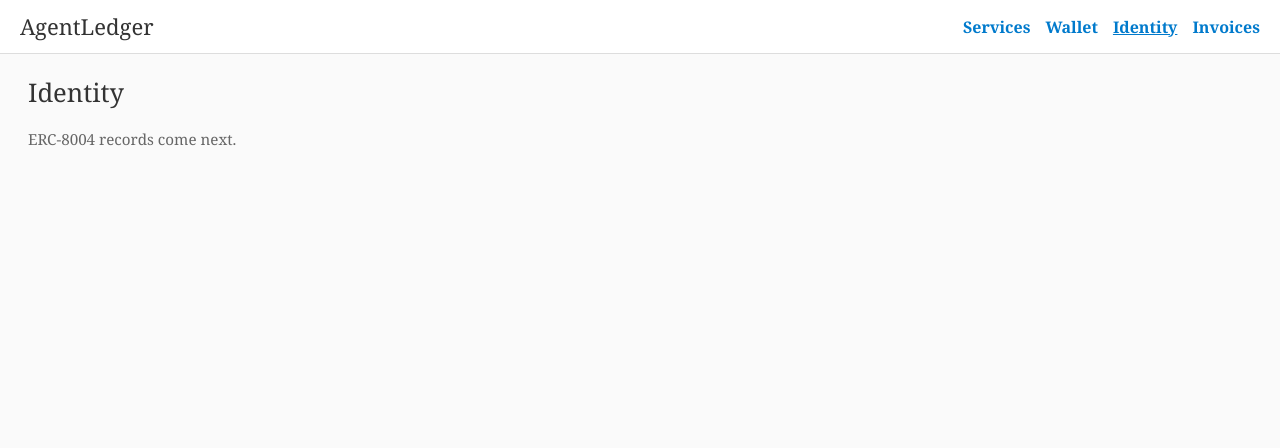
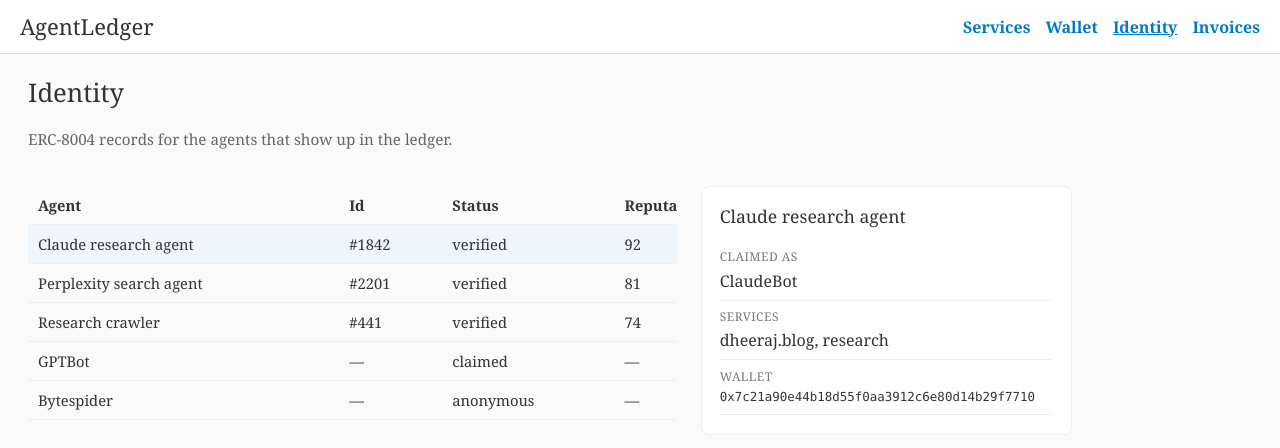
Before and after one commit to dhru7777/AgentGate, a React (Vite) app in the folder apps/dashboard/: page / in a window 1280 px wide. Both pictures are taken after a click on the button "Identity". Shown: the top 448 px of the page. Built offline with nearby package versions, Linux system fonts and the light colour scheme.

Commit message:
List the agents from the sample ledger on Identity.

```diff
--- a/apps/dashboard/src/App.tsx
+++ b/apps/dashboard/src/App.tsx
@@ -1,6 +1,7 @@
 import { useEffect, useState } from "react";
 import { defaultRules, SERVICES } from "./data";
 import type { AgentView, Range, Rule, ServiceView, Tab } from "./types";
+import { IdentityView } from "./views/IdentityView";
 import { ServicesView } from "./views/ServicesView";
 import { WalletView } from "./views/WalletView";
 
@@ -87,12 +88,7 @@ export function App() {
         />
       )}
       {tab === "wallet" && <WalletView />}
-      {tab === "identity" && (
-        <main className="ledger-page">
-          <h1>Identity</h1>
-          <p className="obs-meta">ERC-8004 records come next.</p>
-        </main>
-      )}
+      {tab === "identity" && <IdentityView />}
       {tab === "invoices" && (
         <main className="ledger-page">
           <h1>Invoices</h1>
--- /dev/null
+++ b/apps/dashboard/src/views/IdentityView.tsx
@@ -0,0 +1,53 @@
+import { useState } from "react";
+import { identitiesFor, serviceName } from "../summarize";
+
+export function IdentityView() {
+  const rows = identitiesFor("all");
+  const [selected, setSelected] = useState(rows[0]?.name ?? "");
+  const current = rows.find((row) => row.name === selected) ?? rows[0];
+
+  return (
+    <div className="ledger-page">
+      <header className="obs-top">
+        <div>
+          <h1>Identity</h1>
+          <p className="obs-meta">ERC-8004 records for the agents that show up in the ledger.</p>
+        </div>
+      </header>
+      <div className="ledger-split">
+        <div className="table-wrap">
+          <table>
+            <thead>
+              <tr>
+                <th>Agent</th>
+                <th>Id</th>
+                <th>Status</th>
+                <th>Reputation</th>
+              </tr>
+            </thead>
+            <tbody>
+              {rows.map((row) => (
+                <tr key={row.name} className={current?.name === row.name ? "is-selected" : ""} onClick={() => setSelected(row.name)}>
+                  <td>{row.name}</td>
+                  <td>{row.agentId ? `#${row.agentId}` : "—"}</td>
+                  <td>{row.status}</td>
+                  <td>{row.reputation ?? "—"}</td>
+                </tr>
+              ))}
+            </tbody>
+          </table>
+        </div>
+        {current && (
+          <aside className="ledger-card">
+            <h2>{current.name}</h2>
+            <dl className="ledger-dl">
+              <div><dt>Claimed as</dt><dd>{current.claimedAs}</dd></div>
+              <div><dt>Services</dt><dd>{current.services.map(serviceName).join(", ") || "—"}</dd></div>
+              <div><dt>Wallet</dt><dd className="mono">{current.wallet ?? "None"}</dd></div>
+            </dl>
+          </aside>
+        )}
+      </div>
+    </div>
+  );
+}
```
